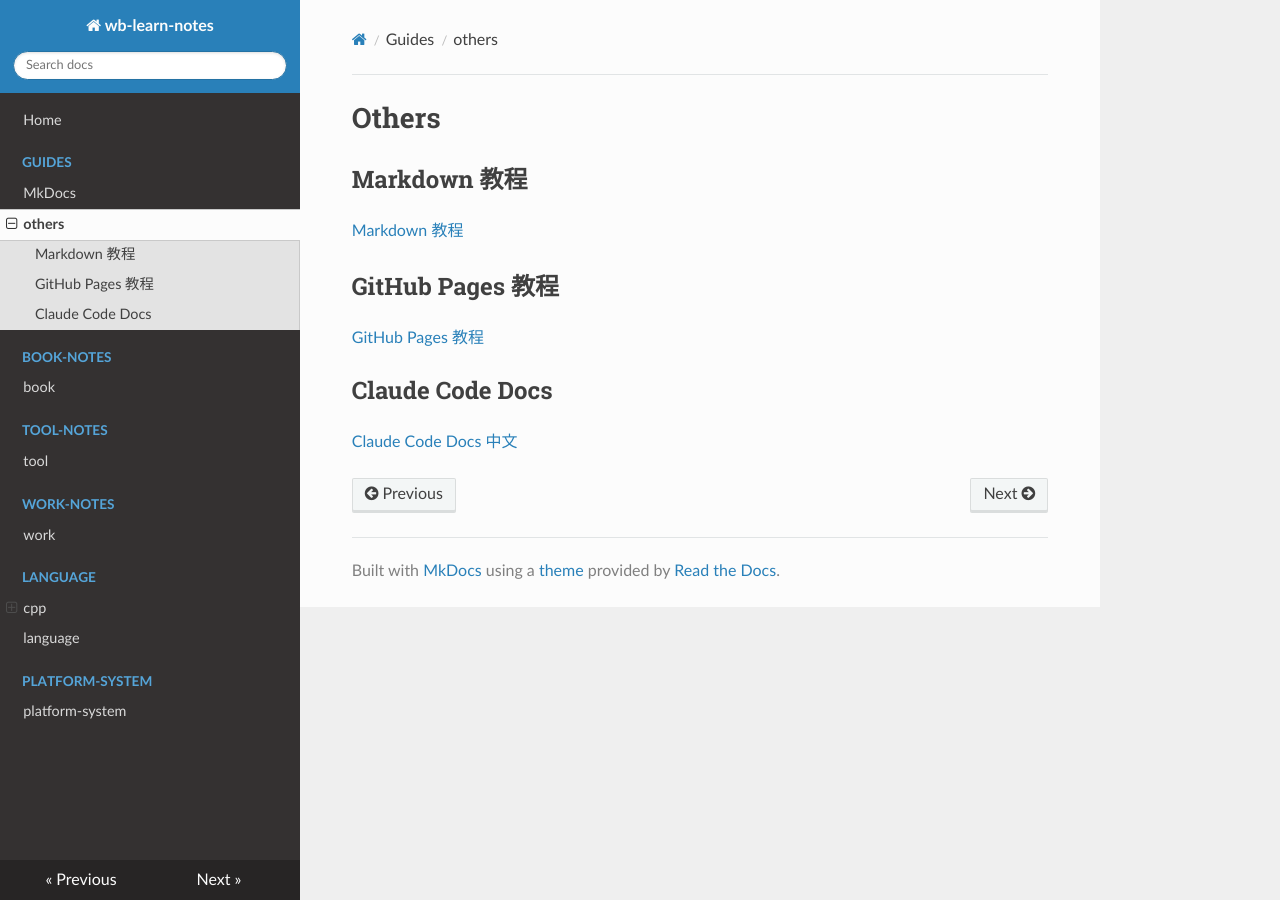
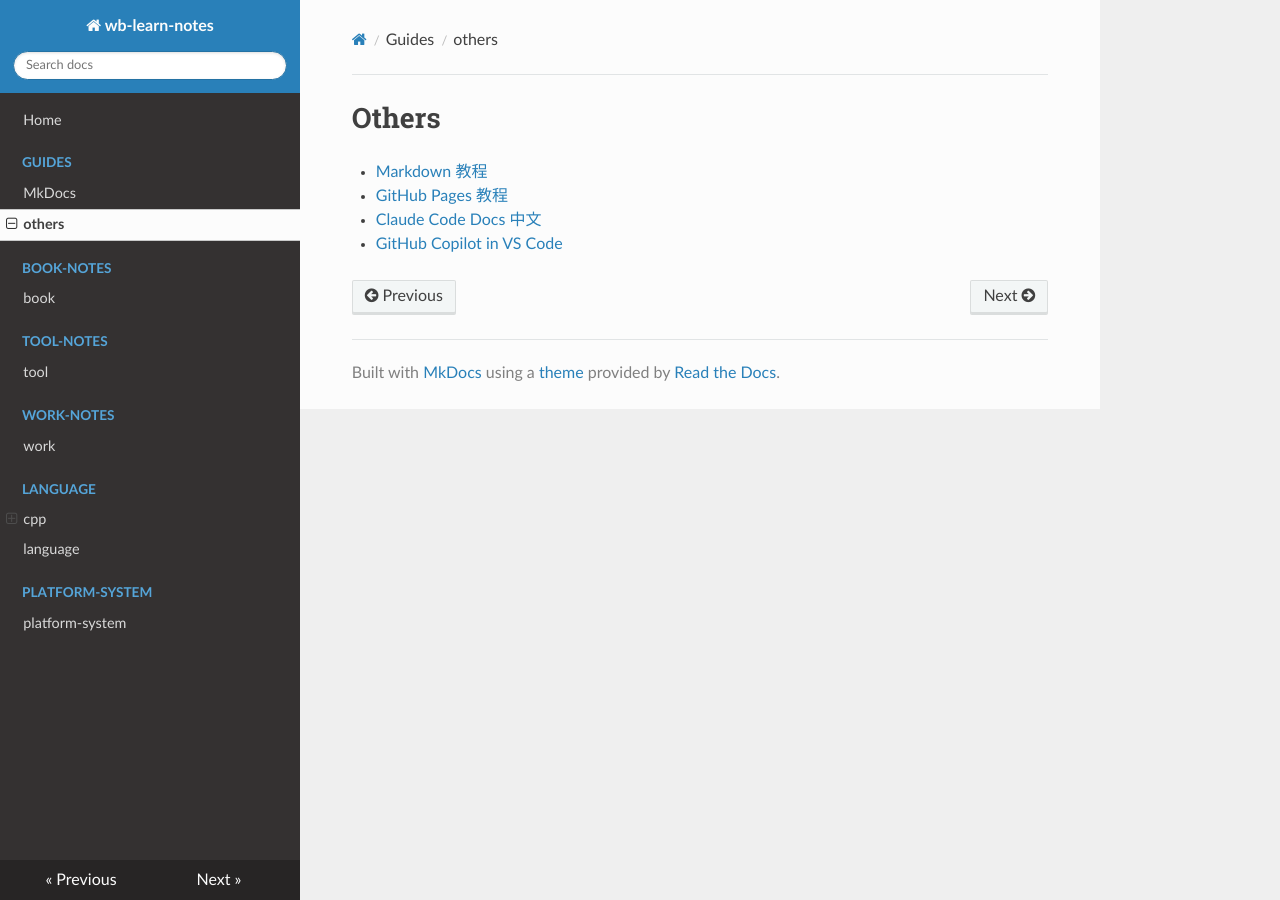
Before and after one commit to wenbozou/wb-learn-notes, an MkDocs documentation site: the page built from docs/guides/others.md, in a window 1280 px wide. Built offline with MkDocs 1.6.1, drawn with Linux system fonts in a browser that asks for light colours; nearby versions of some CDN libraries.

Commit message:
新增 Markdown 教程指引等链接

```diff
--- a/docs/guides/others.md
+++ b/docs/guides/others.md
@@ -1,8 +1,10 @@
 # Others
 
-## Markdown 教程
-[Markdown 教程](https://markdown.com.cn/basic-syntax/)
-## GitHub Pages 教程
-[GitHub Pages 教程](https://docs.github.com/zh/enterprise-cloud@latest/pages/quickstart)
-## Claude Code Docs
-[Claude Code Docs 中文](https://code.claude.com/docs/zh-CN)
+
+- [Markdown 教程](https://markdown.com.cn/basic-syntax/)
+
+- [GitHub Pages 教程](https://docs.github.com/zh/enterprise-cloud@latest/pages/quickstart)
+
+- [Claude Code Docs 中文](https://code.claude.com/docs/zh-CN)
+
+- [GitHub Copilot in VS Code](https://code.visualstudio.com/docs/copilot/getting-started)
```
